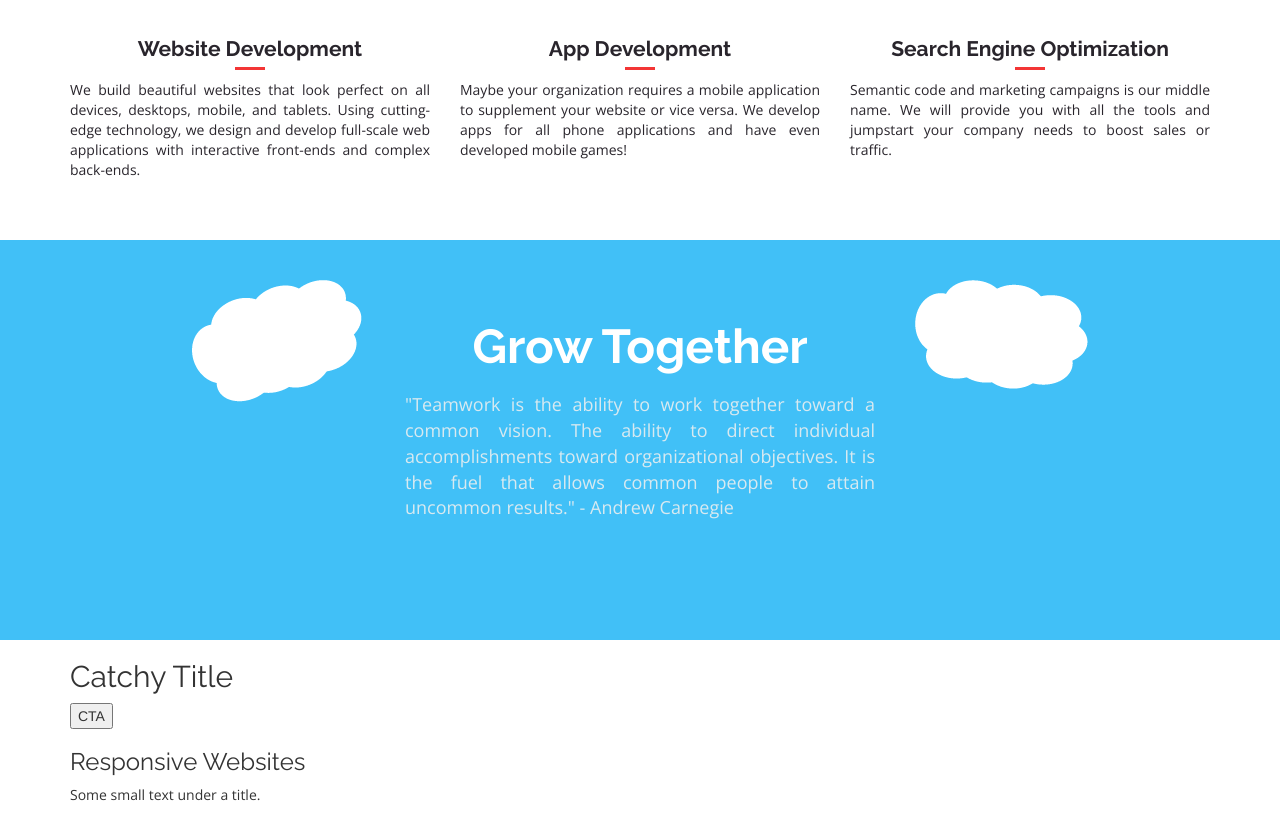
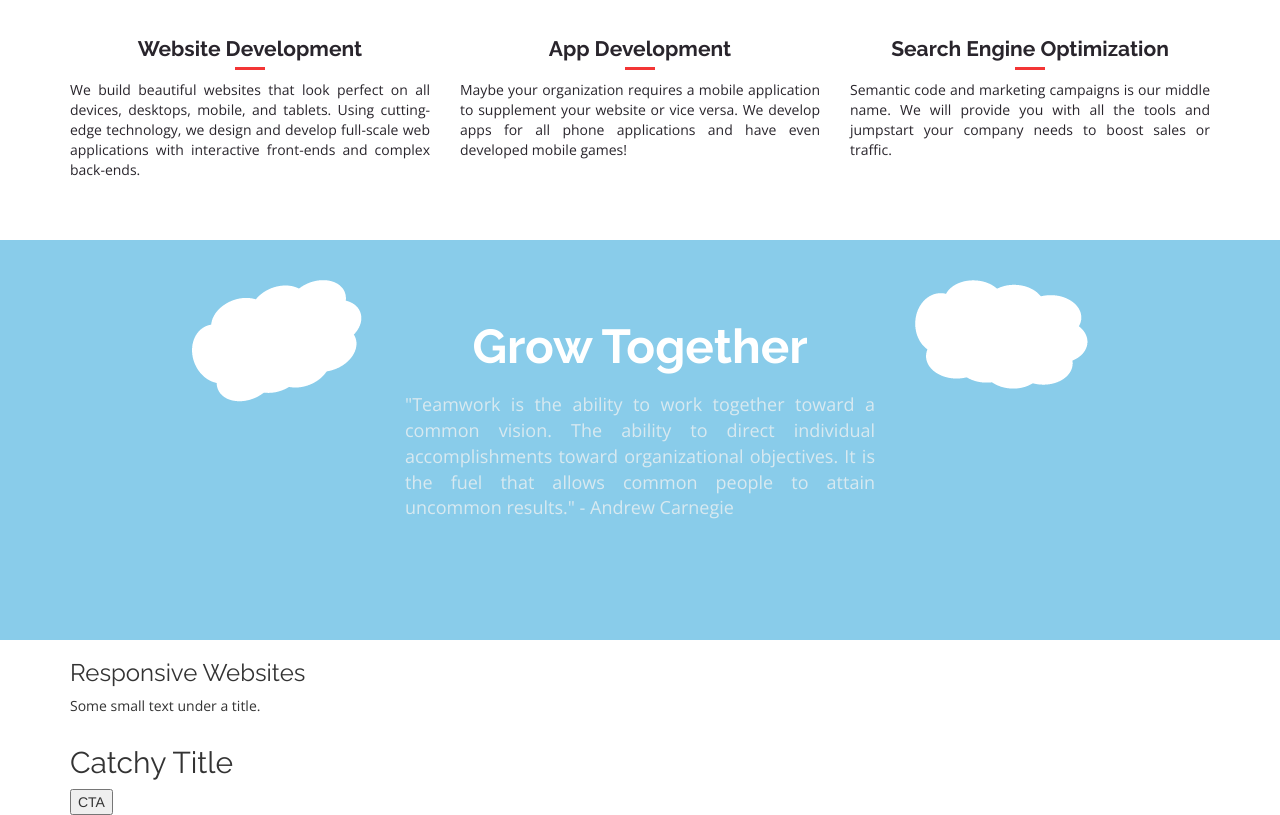
Before and after one commit to Munsterberg/oshawa-design, a PHP site: page / in a window 1280 px wide. Shown: the part 813-1628 px from the top of the page. Run offline with PHP 8.4, Linux system fonts and the light colour scheme; some libraries are stand-ins or nearby versions.

Commit message:
Color changes, markup structure reorganized

```diff
--- a/css/main.css
+++ b/css/main.css
@@ -13,7 +13,7 @@
   margin-top: 25px; }
 
 .show-nav {
-  background-color: #29252C;
+  background-color: #33425B;
   max-height: 100px;
   width: 100%;
   position: fixed;
@@ -66,7 +66,7 @@
     margin: 0; }
 
 .cloud-section {
-  background-color: #41C0F7;
+  background-color: #89CCEA;
   min-height: 400px;
   text-align: center; }
   .cloud-section h2 {
--- a/index.php
+++ b/index.php
@@ -42,13 +42,6 @@
   </div>
 </div>
 
-<div class="notice-section">
-  <div class="container">
-    <h2>Catchy Title</h2>
-    <button>CTA</button>
-  </div>
-</div>
-
 <div class="project-section">
   <div class="container">
     <h3>Responsive Websites</h3>
@@ -57,5 +50,12 @@
 </div>
 
 
+<div class="notice-section">
+  <div class="container">
+    <h2>Catchy Title</h2>
+    <button>CTA</button>
+  </div>
+</div>
+
 
 <?php include_once 'partials/footer.php' ?>
--- a/scss/base/_main.scss
+++ b/scss/base/_main.scss
@@ -18,7 +18,7 @@
 }
 
 .show-nav {
-  background-color: $dark-color;
+  background-color: $blue-color;
   max-height: 100px;
   width: 100%;
   position: fixed;
@@ -91,7 +91,7 @@
 // ====================
 
 .cloud-section {
-  background-color: #41C0F7;
+  background-color: #89CCEA;
   min-height: 400px;
   text-align: center;
 
```
